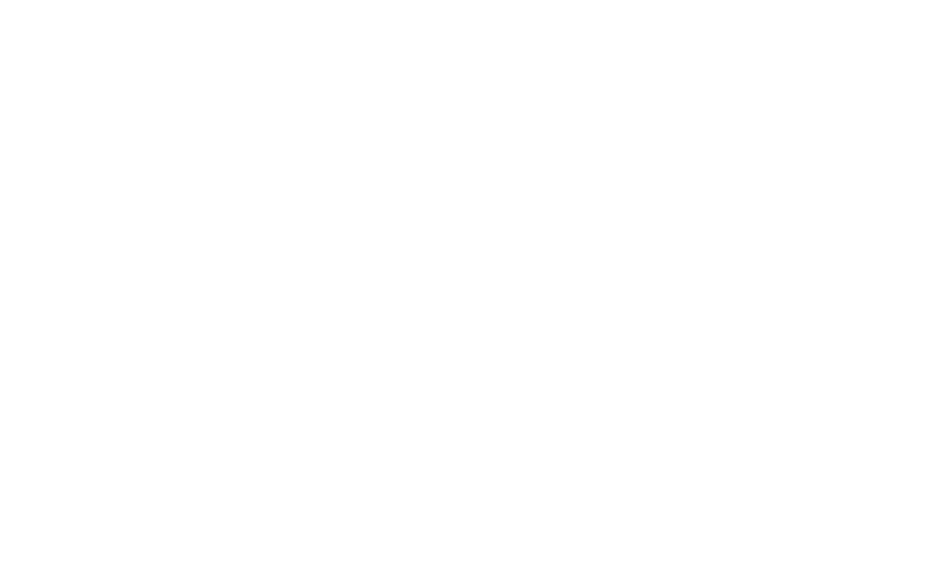
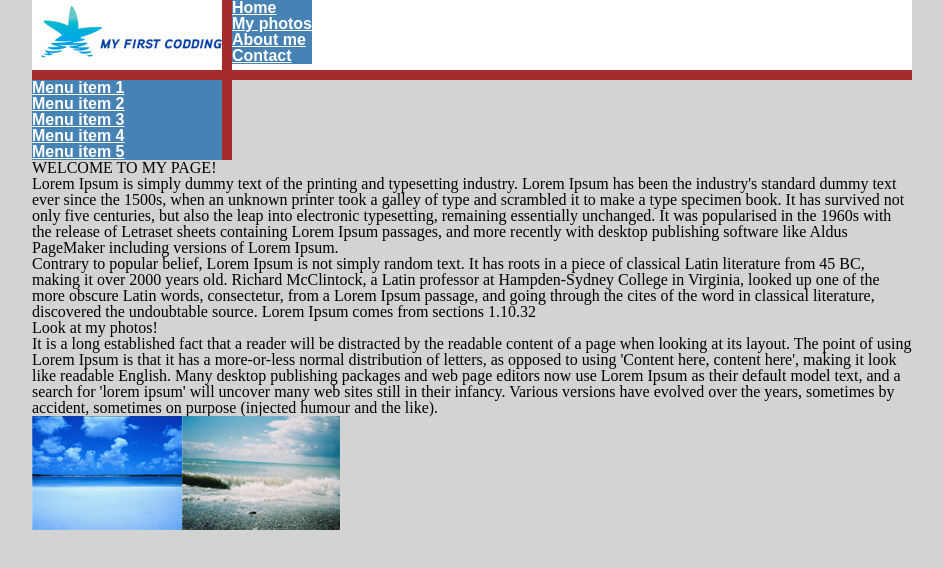
Before and after one commit to alesya-zagorovskaya/home_task_9, a plain HTML site: page index.html in a window 1280 px wide. Shown: the whole page, without its empty margins (168-1111 px from the left). Drawn offline with Linux system fonts and the light colour scheme.

Commit message:
version 2

```diff
--- a/css/main.css
+++ b/css/main.css
@@ -5,3 +5,33 @@
     padding: 0;
     margin: 0;
 }
+body {
+    background-color: lightgrey;
+}
+.wrapper {
+    padding: 0 200px;
+}
+header {
+    background-color: white;
+    border-bottom: 10px solid brown;
+    height: 80px;
+    display: flex;
+}
+.menu-head li {
+    background-color: steelblue;
+}
+.logo, .menu-left {
+    width: 200px;
+    border-right: 10px solid brown;
+}
+.menu-left{
+    background-color: steelblue;
+}
+a {
+    color: white;
+    font-weight: bold;
+    font-family: Arial, Geneva, sans-serif;
+}
+.my-photos {
+    display: flex;
+}
--- a/css/reset.css
+++ b/css/reset.css
@@ -26,7 +26,7 @@
 body {
     line-height: 1;
 }
-ol, ul {
+ol, ul, nav {
     list-style: none;
 }
 blockquote, q {
--- a/index.html
+++ b/index.html
@@ -7,14 +7,61 @@
     <title>Ocean</title>
 </head>
 <body>
+    <div class="wrapper">
         <header>
-
+            <div class="logo">
+                <img src="images/logo.jpg">
+            </div>
+            <nav class="menu-head">
+                <li><a href="#">Home</a></li>
+                <li><a href="#">My photos</a></li>
+                <li><a href="#">About me</a></li>
+                <li><a href="#">Contact</a></li>
+            </nav>
         </header>
         <main>
-
+            <nav class="menu-left">
+                <li><a href="#">Menu item 1</a></li>
+                <li><a href="#">Menu item 2</a></li>
+                <li><a href="#">Menu item 3</a></li>
+                <li><a href="#">Menu item 4</a></li>
+                <li><a href="#">Menu item 5</a></li>
+            </nav>
+            <article>
+                <h1>WELCOME TO MY PAGE!
+                </h1>
+                <p>Lorem Ipsum is simply dummy text of the printing and typesetting industry. Lorem Ipsum has been the
+                    industry's standard dummy text ever since the 1500s, when an unknown printer took a galley of type
+                    and scrambled it to make a type specimen book. It has survived not only five centuries, but also the
+                    leap into electronic typesetting, remaining essentially unchanged. It was popularised in the 1960s
+                    with the release of Letraset sheets containing Lorem Ipsum passages, and more recently with desktop
+                    publishing software like Aldus PageMaker including versions of Lorem Ipsum.
+                </p>
+                <p>
+                    Contrary to popular belief, Lorem Ipsum is not simply random text. It has roots in a piece of
+                    classical Latin literature from 45 BC, making it over 2000 years old. Richard McClintock, a Latin
+                    professor at Hampden-Sydney College in Virginia, looked up one of the more obscure Latin words,
+                    consectetur, from a Lorem Ipsum passage, and going through the cites of the word in classical
+                    literature, discovered the undoubtable source. Lorem Ipsum comes from sections 1.10.32
+                </p>
+                <h2>Look at my photos!
+                </h2>
+                <p>It is a long established fact that a reader will be distracted by the readable content of a page when
+                    looking at its layout. The point of using Lorem Ipsum is that it has a more-or-less normal
+                    distribution of letters, as opposed to using 'Content here, content here', making it look like
+                    readable English. Many desktop publishing packages and web page editors now use Lorem Ipsum as their
+                    default model text, and a search for 'lorem ipsum' will uncover many web sites still in their
+                    infancy. Various versions have evolved over the years, sometimes by accident, sometimes on purpose
+                    (injected humour and the like).
+                </p>
+                <div class="my-photos">
+                    <img src="images/pic1.png">
+                    <img src="images/pic2.png">
+                </div>
+            </article>
         </main>
         <footer>
-
         </footer>
+    </div>
 </body>
 </html>
```
Lines whose indentation alone changed are shown as unchanged.
